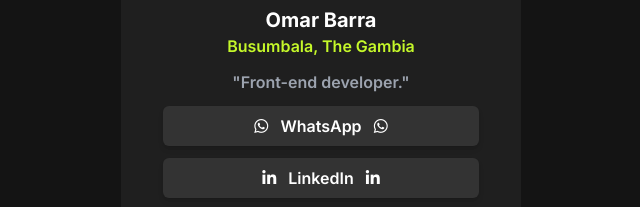
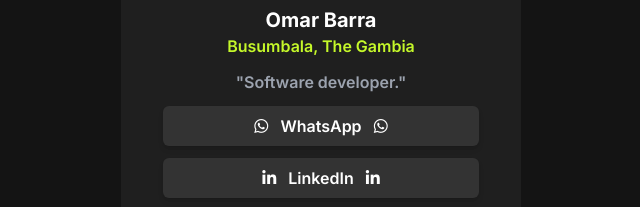
Before and after one commit to Baraski-jr/profile, a website: page index.html in a window 1280 px wide. Shown: the part 252-459 px from the top of the page, 319-959 px from the left. Drawn offline with nearby package versions, Linux system fonts and the light colour scheme.

Commit message:
Update job title to "Software developer" in profile

```diff
--- a/index.html
+++ b/index.html
@@ -31,7 +31,7 @@
           <p class="font-semibold text-[#c5f82a]"> Busumbala, The Gambia </p>
         </div>
         <div class="text-gray-400 font-semibold">
-          <p class="">"Front-end developer."</p>
+          <p class="">"Software developer."</p>
         </div>
         <div class="flex flex-col space-y-3">
 
```
